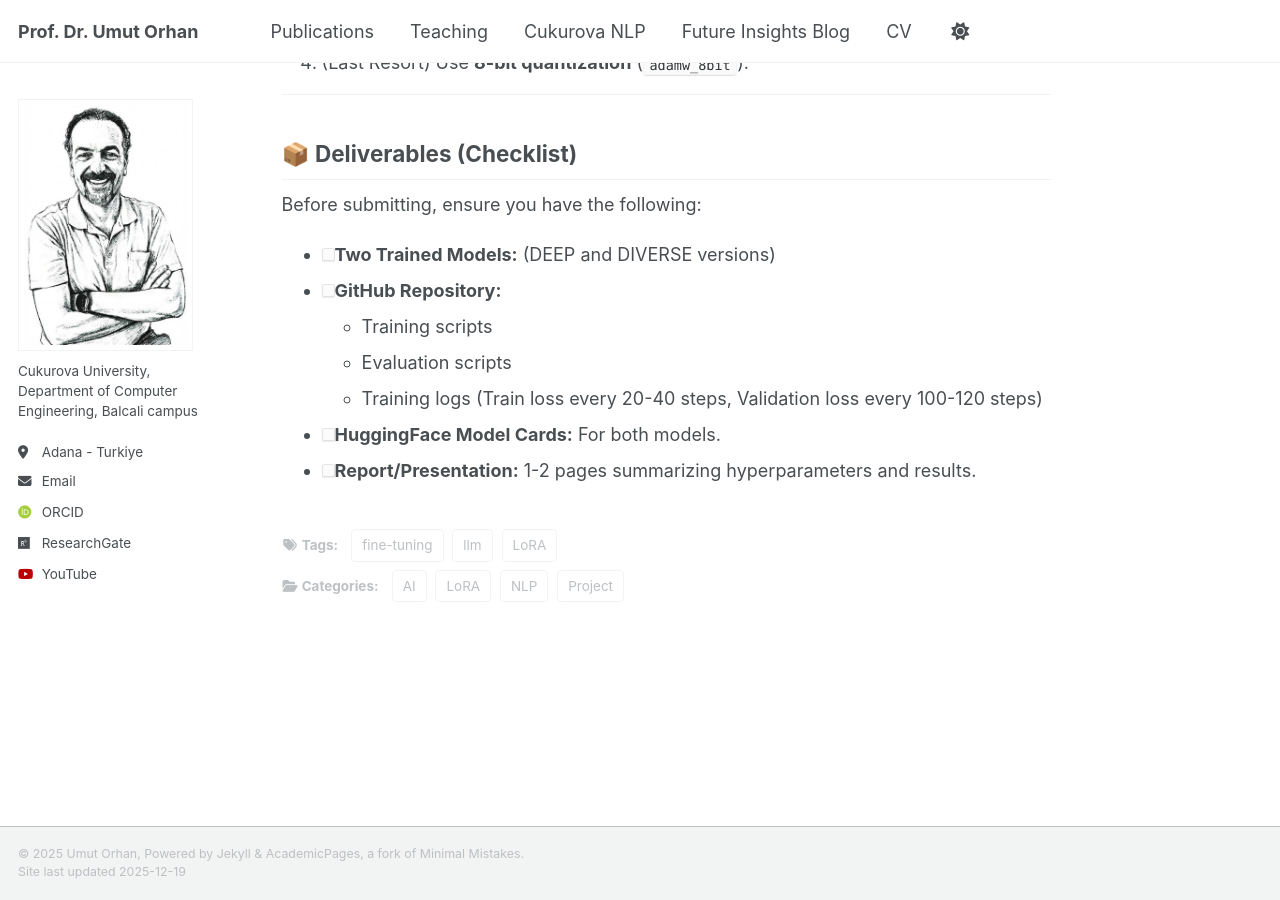
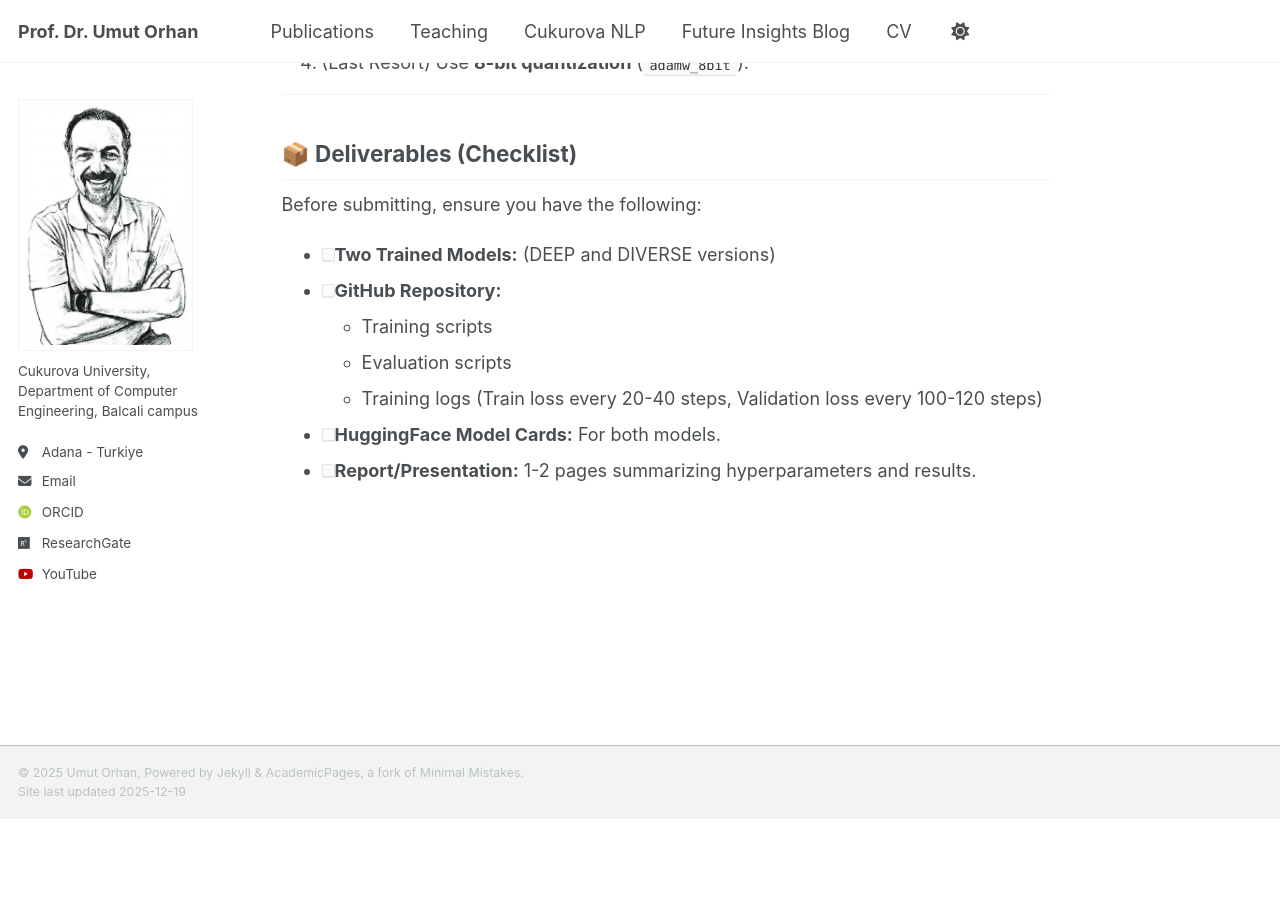
Before and after one commit to uorhan/uorhan.github.io, a Jekyll site: the page built from files/LoRA-task.md, in a window 1280 px wide and 900 px high, scrolled down 3396 px. Built offline with Jekyll 4.4.1, drawn with Linux system fonts in a browser that asks for light colours; some web fonts are replaced; after the commit the page ends 4215 px from its top, so only the background shows below that.

Commit message:
Update LoRA-task.md

```diff
--- a/files/LoRA-task.md
+++ b/files/LoRA-task.md
@@ -1,9 +1,6 @@
 ---
 title: "NLP Project Task: LoRA"
 date: 2025-1-1
-categories: [NLP, Project, LoRA, AI]
-tags: [LoRA, llm, fine-tuning]
-description: ""
 ---
 
 # 🚀 Competitive Code Reasoning with LoRa Fine-Tuning
```
